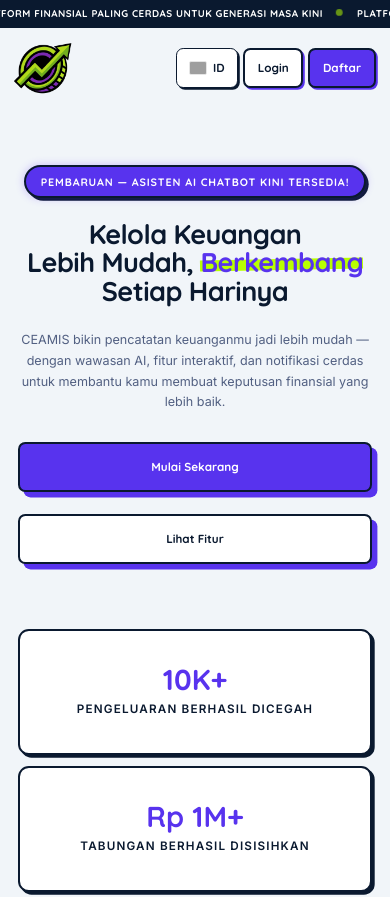
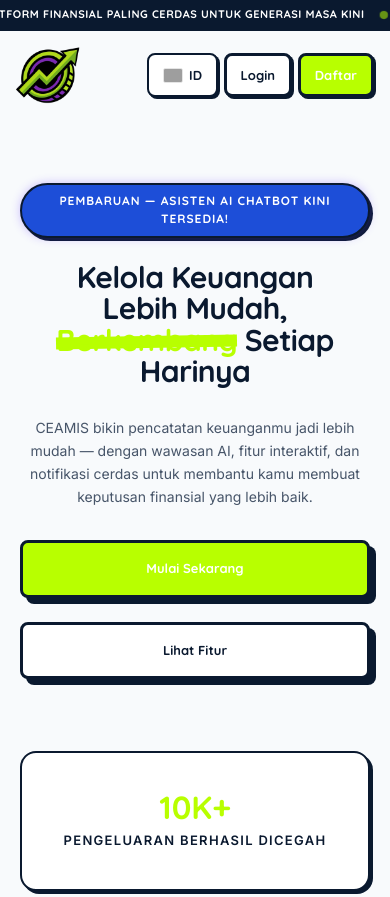
Before and after one commit to DanuZen/ceamis_capstone, a Next.js app in the folder frontend/: page / in a window 390 px wide. Shown: the top 897 px of the page. Built offline with nearby package versions, Linux system fonts and the light colour scheme; grey boxes are pictures that could not be loaded.

Commit message:
feat: add initial frontend dashboard pages and mobile application feature modules

```diff
--- a/frontend/src/app/globals.css
+++ b/frontend/src/app/globals.css
@@ -11,51 +11,56 @@
    ═══════════════════════════════════════════════ */
 
 :root {
-  /* ── Brand Colors (CEAMIS Dark Tech Palette) ── */
+  /* ── Brand Colors (4-Color Palette: Red #dc2626, Lime #b8ff00, Yellow #ffe100, Blue #1d4ed8) ── */
   --color-navy: #0A192F;
-  --color-purple: #5833EE;
-  --color-lime: #B8FF00;
-  --color-orange: #FF5233;
-  --color-pink: #FF3366;
-  --color-cyan: #00E5FF;
+  --color-red: #dc2626;
+  --color-lime: #b8ff00;
+  --color-yellow: #ffe100;
+  --color-blue: #1d4ed8;
+
+  /* Strict Replacement: No Purple or Pink */
+  --color-purple: #1d4ed8; /* Purple is replaced by Blue #1d4ed8 */
+  --color-pink: #dc2626;   /* Pink is replaced by Red #dc2626 */
+  --color-orange: #ffe100; /* Orange is mapped to Yellow #ffe100 */
+  --color-cyan: #1d4ed8;   /* Cyan is mapped to Blue #1d4ed8 */
   --color-white: #FFFFFF;
 
-  --color-primary: var(--color-purple);
-  --color-primary-hover: #4726C9;
-  --color-primary-light: rgba(88, 51, 238, 0.1);
+  --color-primary: var(--color-lime);
+  --color-primary-hover: #A3E600;
+  --color-primary-light: rgba(184, 255, 0, 0.15);
 
   /* ── Status Colors ── */
   --color-success: var(--color-lime);
-  --color-warning: #F59E0B;
-  --color-danger: var(--color-orange);
-  --color-info: #3B82F6;
+  --color-warning: var(--color-yellow);
+  --color-danger: var(--color-red);
+  --color-info: var(--color-blue);
 
   /* ── Surface & Background ── */
-  --color-bg: #F1F5F9;
+  --color-bg: #F8FAFC;
   --color-surface: var(--color-white);
   --color-surface-elevated: #FFFFFF;
 
   /* ── Border & Shadow ── */
   --color-border: var(--color-navy);
-  --color-border-light: rgba(248, 250, 252, 0.2);
+  --color-border-light: rgba(10, 25, 47, 0.15);
   --border-width: 2.5px;
-  --shadow-brutal: 4px 4px 0px var(--color-purple);
-  --shadow-brutal-sm: 2px 2px 0px var(--color-purple);
-  --shadow-brutal-lg: 6px 6px 0px var(--color-purple);
-  --shadow-brutal-pressed: 1px 1px 0px var(--color-purple);
+  --shadow-brutal: 4px 4px 0px var(--color-navy);
+  --shadow-brutal-sm: 2px 2px 0px var(--color-navy);
+  --shadow-brutal-lg: 6px 6px 0px var(--color-navy);
+  --shadow-brutal-pressed: 1px 1px 0px var(--color-navy);
 
   /* ── Text ── */
   --color-text: var(--color-navy);
   --color-text-inverse: var(--color-white);
-  --color-text-muted: #526082;
-  --color-text-light: #9CA3AF;
+  --color-text-muted: #475569;
+  --color-text-light: #64748B;
 
   /* ── Typography ── */
   --font-heading: 'Quicksand', sans-serif;
   --font-body: 'Inter', sans-serif;
 
   /* ── Spacing ── */
-  --radius-brutal: 12px;
+  --radius-brutal: 16px;
   --radius-brutal-sm: 8px;
   --radius-brutal-lg: 16px;
 
@@ -104,16 +109,19 @@
 }
 
 html {
-  zoom: 0.9;
+  min-height: 100%;
 }
 
 body {
-  background: var(--color-bg);
+  background-color: #F8FAFC;
+  background-image: radial-gradient(#CBD5E1 1.2px, transparent 1.2px);
+  background-size: 20px 20px;
   color: var(--color-text);
   font-family: var(--font-body);
   margin: 0;
   padding: 0;
-  min-height: calc(100vh / 0.9);
+  min-height: 100vh;
+  min-height: 100dvh;
   -webkit-font-smoothing: antialiased;
   -moz-osx-font-smoothing: grayscale;
 }
```
